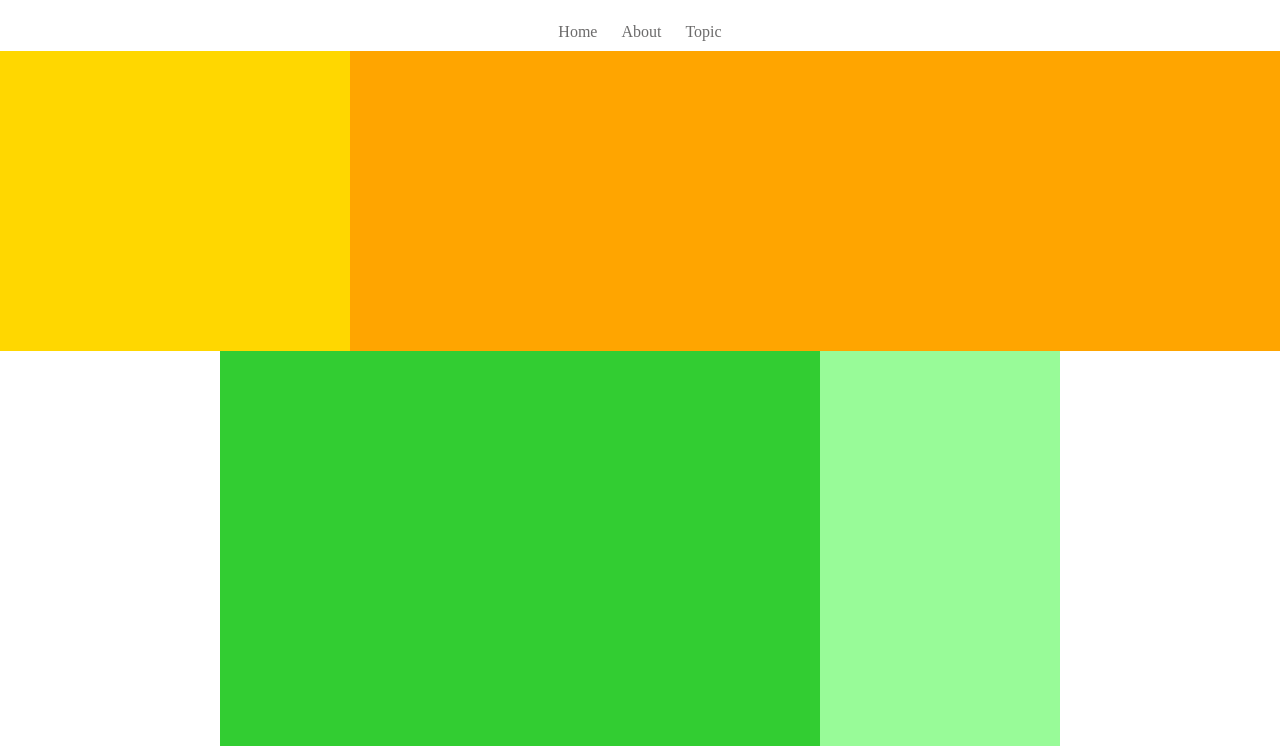
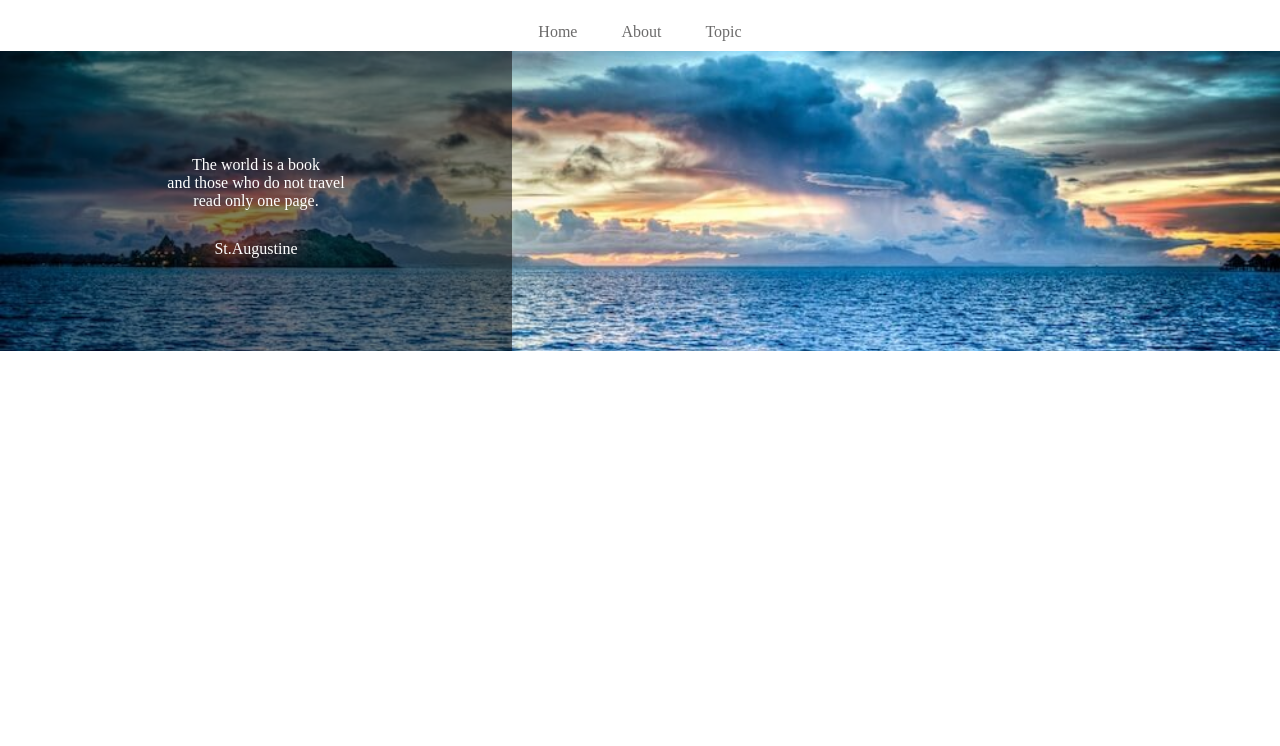
Before and after one commit to yo30M/html, a plain HTML site: page caravan/index.html in a window 1280 px wide. Shown: the part 54-800 px from the top of the page. Drawn offline with Linux system fonts and the light colour scheme.

Commit message:
[Finish]1-6

```diff
--- a/caravan/index.html
+++ b/caravan/index.html
@@ -32,7 +32,16 @@
     </nav>
 
     <div class="main-visual">
-      <div class="main-visual-content"></div>
+      <div class="main-visual-content">
+        <p class="main-visual-text">
+          The world is a book<br>
+          and those who do not travel<br>
+          read only one page.
+        </p>
+        <p class="main-visual-name">
+          St.Augustine
+        </p>
+      </div>
     </div>
 
     <div class="main">
--- a/caravan/style.css
+++ b/caravan/style.css
@@ -14,31 +14,34 @@ a {
 .main-visual {
   width: 100%;
   height: 300px;
-  background-color: orange;
+  background-image: url(img/mv.jpg);
+  background-size: cover;
+  background-position: center;
 }
 
 .main {
   width: 100%;
   display: flex;
   justify-content: center;
+  margin: 0 auto;
 }
 
 .main-visual-content {
-  width: 350px;
+  width: 40%;
   height: 300px;
-  background-color: gold;
+  background-color: rgba(0,0,0,0.5);
+  text-align: center;
+  padding-top: 105px;
 }
 
 .blog {
   width: 600px;
   height: 1400px;
-  background-color: limegreen;
 }
 
 .sidebar {
   width: 240px;
   height: 1400px;
-  background-color: palegreen;
 }
 header {
   width: 90%;
@@ -68,9 +71,18 @@ header .heading {
 .nav-list-item {
   list-style: none;
   display: inline-block;
-  margin: 0 10px;
+  margin: 0 20px;
 }
 
 .footer-text {
   color: #fff;
 }
+
+.main-visual-name {
+  margin-top: 30px;
+  color: #fff;
+}
+
+.main-visual-text {
+  color: #fff;
+}
```
Also changed, not shown: caravan/img/airport.jpg (added), caravan/img/asia.jpg (added), caravan/img/desert.jpg (added), caravan/img/forest.jpg (added), caravan/img/italy.jpg (added), caravan/img/japan.jpg (added), caravan/img/japan2.jpg (added), caravan/img/lake.jpg (added), caravan/img/mv.jpg (added), caravan/img/person.jpg (added), caravan/img/road.jpg (added), caravan/img/snow.jpg (added), 1 other file.
